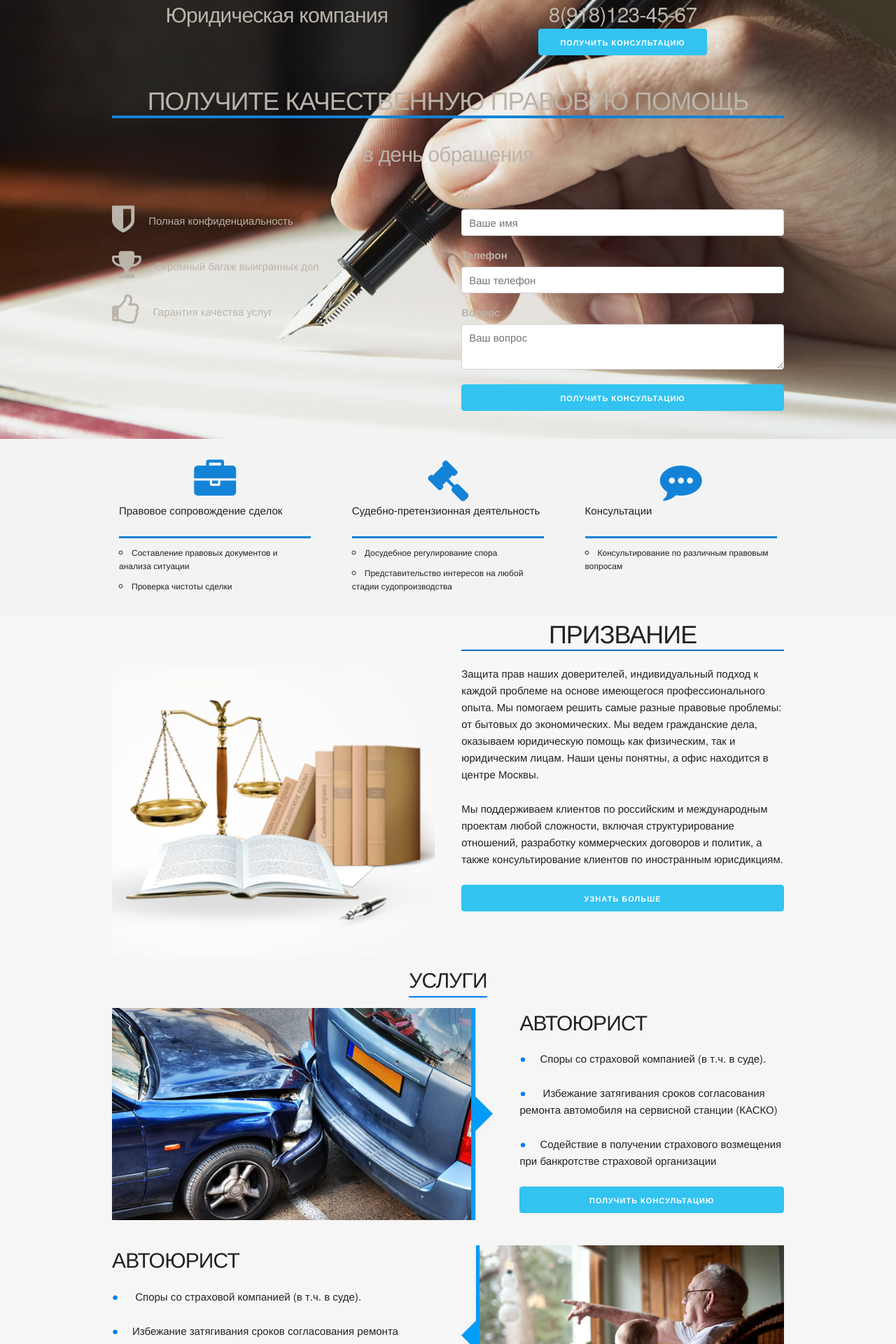
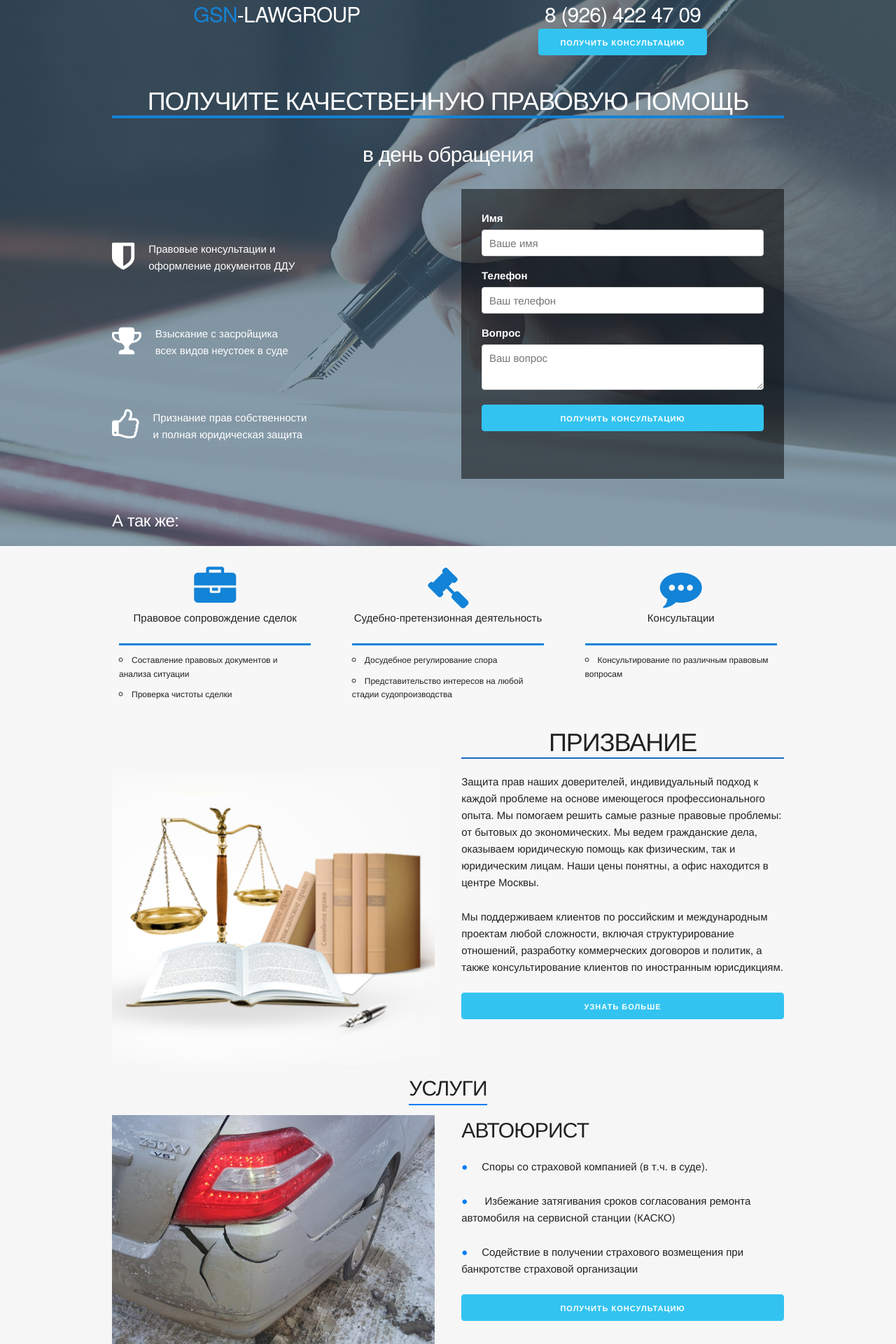
Before and after one commit to YellowAgency/lawers_landing, a Django app: page / in a window 1280 px wide. Shown: the top 1920 px of the page at 70% size. Run offline with Django 3.2, Linux system fonts and the light colour scheme.

Commit message:
подправил первый экран, поправил картинки, запихал карту в контейнер

```diff
--- a/static/css/contacts.css
+++ b/static/css/contacts.css
@@ -1,6 +1,6 @@
 .contacts{
     padding-top: 40px;
-    background: url('../img/contacts_bg.png');
+    background: url('../img/contacts_bg_left.jpg');
     background-size: cover;
     color: white;
 }
@@ -10,6 +10,7 @@
 }
 .contacts__contacts {
     font-size: 18px;
+
 }
 .contacts__contacts__row{
     margin-top: 80px;
@@ -18,3 +19,7 @@
     margin-right: 20px;
     font-size: 30px;
 }
+
+.contacts-left{
+
+}
--- a/static/css/main.css
+++ b/static/css/main.css
@@ -1,6 +1,6 @@
 .header {
     background: url("../img/background1.jpg") center;
-    color: #bab4aa;
+    color: white;
 }
 
 .header_center {
@@ -25,7 +25,8 @@
 }
 
 .fiches {
-    margin: 20px 0;
+    margin: 13% 0;
+
 }
 
 .fiches__text {
@@ -34,7 +35,7 @@
 
 .main__functions {
     padding-top: 20px;
-    background: #f3f3f3;
+    background: #f7f7f7;
 }
 
 .main__functions__left-col {
@@ -127,3 +128,21 @@
     padding-top: 10px;
     border-top: 2px solid #1383d7;
 }
+
+.askform{
+    background-color: rgba(0,0,0,0.5);
+    padding: 3%;
+    margin-bottom: 40px;
+}
+
+.main{
+    background-color: #f3f3f3;
+}
+
+.and-functions{
+    text-align: center;
+}
+
+.fiches__icon{
+    margin-top: 13px;
+}
--- a/static/css/screen3.css
+++ b/static/css/screen3.css
@@ -26,7 +26,8 @@
     color: white;
     background-color: #333333;
     text-align: center;
-    margin: auto;
+    padding-top: 6px;
+    padding-bottom: 6px;
     height: 40px;
 }
 
--- a/templates/base.html
+++ b/templates/base.html
@@ -1,6 +1,6 @@
 {% load static %}
 <!DOCTYPE html>
-<html lang="en">
+<html lang="en" xmlns="http://www.w3.org/1999/html">
 <head>
     <meta charset="UTF-8">
     <meta name="viewport" content="width=device-width, initial-scale=1">
@@ -20,12 +20,12 @@
             <div class="row header_center">
                 <div class="six columns">
                     <h4 class="header__name_padding">
-                        Юридическая компания
+                        <font color="#1383d7">GSN</font>-LAWGROUP
                     </h4>
                 </div>
                 <div class="six columns">
                     <h4 class="header__number_margin">
-                        8(918)123-45-67
+                        8 (926) 422 47 09
                     </h4>
                     <button class="button-primary">
                         Получить консультацию
@@ -47,31 +47,37 @@
             <div class="row">
                 <div class="six columns">
                     <div class="row fiches">
-                        <div class="u-pull-left">
+                        <div class="u-pull-left fiches__icon">
                             <i class="fa fa-shield fa-3x" aria-hidden="true"></i>
                         </div>
                         <div class="u-pull-left fiches__text">
-                            Полная конфиденциальность
+                            Правовые консультации и
+                            <br>
+                            оформление документов ДДУ
                         </div>
                     </div>
                     <div class="row fiches">
-                        <div class="u-pull-left">
+                        <div class="u-pull-left fiches__icon">
                             <i class="fa fa-trophy fa-3x" aria-hidden="true"></i>
                         </div>
                         <div class="u-pull-left fiches__text">
-                            Огромный багаж выигранных дел
+                            Взыскание с засройщика
+                            <br>
+                            всех видов неустоек в суде
                         </div>
                     </div>
                     <div class="row fiches">
-                        <div class="u-pull-left">
+                        <div class="u-pull-left fiches__icon">
                             <i class="fa fa-thumbs-o-up fa-3x" aria-hidden="true"></i>
                         </div>
                         <div class="u-pull-left fiches__text">
-                            Гарантия качества услуг
+                            Признание прав собственности
+                            <br>
+                            и полная юридическая защита
                         </div>
                     </div>
                 </div>
-                <div class="six columns">
+                <div class="six columns askform">
                     <form action="{% url 'index' %}" method="post">
                         {% csrf_token %}
                         <div class="row">
@@ -86,6 +92,13 @@
                         </div>
                     </form>
                 </div>
+                    <div class="row">
+                        <div class="six columns and">
+                            <h5>
+                                А так же:
+                            </h5>
+                        </div>
+                    </div>
             </div>
         </div>
     </header>
@@ -98,7 +111,7 @@
                     <div class="main__functions__font_color_center">
                         <i class="fa fa-briefcase fa-4x" aria-hidden="true"></i>
                     </div>
-                    <p>
+                    <p class="and-functions">
                         Правовое сопровождение сделок
                     </p>
                     <ul class="main__functions__li">
@@ -116,7 +129,7 @@
                         <i class="fa fa-gavel fa-4x" aria-hidden="true"></i>
                     </div>
                     <div>
-                        <p>
+                        <p class="and-functions">
                             Судебно-претензионная деятельность
                         </p>
                         <ul class="main__functions__li">
@@ -134,7 +147,7 @@
                     <div class="main__functions__font_color_center">
                         <i class="fa fa-commenting fa-4x" aria-hidden="true"></i>
                     </div>
-                    <p>
+                    <p class="and-functions">
                         Консультации
                     </p>
                     <ul class="main__functions__li">
@@ -186,10 +199,10 @@
                 </h4>
             </div>
             <div class="row">
-                <div class="seven columns services__img_div">
-                    <img class="services__img_div__img" src="{% static 'img/uslugs_firstphoto.png' %}">
+                <div class="six columns services__img_div">
+                    <img class="services__img_div__img" src="{% static 'img/uslugs_firstphoto.jpg' %}">
                 </div>
-                <div class="five columns">
+                <div class="six columns">
                     <h4>
                         АВТОЮРИСТ
                     </h4>
@@ -214,32 +227,38 @@
                 </div>
             </div>
             <div class="row">
-                <div class="six columns">
+                <div class="six columns nasledstvo_left">
                     <h4>
-                        АВТОЮРИСТ
+                        НАСЛЕДСТВЕННОЕ ПРАВО
                     </h4>
 
                     <p>
-                        <span class="services__describe_list__p_span">●</span> Споры со страховой компанией
-                        (в т.ч. в суде).
+                        <span class="services__describe_list__p_span">●</span> Признание права собственности на
+                        наследство в т.ч. на имущество за рубежом
                     </p>
 
                     <p>
-                        <span class="services__describe_list__p_span">●</span>Избежание затягивания сроков согласования
-                        ремонта автомобиля на сервисной станции (КАСКО)
+                        <span class="services__describe_list__p_span">●</span>Сопровождение процесса признания
+                        законности завещания или процесса о признании завещания недействительным
                     </p>
 
                     <p>
-                        <span class="services__describe_list__p_span">●</span>Содействие в получении страхового
-                        возмещения при банкротстве страховой организации
+                        <span class="services__describe_list__p_span">●</span>Сопровождении дела о лишении наследования
                     </p>
+                    <p>
+                        <span class="services__describe_list__p_span">●</span>Восстановление сроков наследства
+                    </p>
+                    <p>
+                        <span class="services__describe_list__p_span">●</span>Сопровождение процесса наследования
+                    </p>
+
                     <button class="button-primary u-full-width">
                         Получить консультацию
                     </button>
                 </div>
-                <div class="six columns">
+                <div class="six columns nasledstvo_right">
                     <div class="services__img_div">
-                        <img class="services__img_div__img" src="{% static 'img/uslugs_ded.png' %}">
+                        <img class="services__img_div__img" src="{% static 'img/uslugs_ded.jpg'%}">
                     </div>
                 </div>
             </div>
@@ -286,7 +305,7 @@
                         </div>
                     </div>
                 </div>
-                <div class="six columns">
+                <div class="six columns contacts-left">
                     <h4>
                          <span class="contacts__contacts__header_span">
                             ОСТАЛИСЬ ВОПРОСЫ?
@@ -318,7 +337,7 @@
             <div class="container">
                 <div class="success__numbers__header">
                     <h3>
-                        Компания в цифрах
+                        GSN-LAWGROUP В ЦИФРАХ
                     </h3>
 
                     <div class="offset-by-four four columns success__numbers__border"></div>
@@ -431,14 +450,15 @@
             </div>
         </div>
     </div>
-
-    <div class="map">
-        <iframe src="https://www.google.com/maps/embed?pb=!1m18!1m12!1m3!1d4488.936290773584!2d37.680958358172276!3d55.76774077395552!2m3!1f0!2f0!3f0!3m2!1i1024!2i768!4f13.1!3m3!1m2!1s0x46b5357dfa0c386f%3A0xe5759ae5dc745a95!2z0JHQsNGD0LzQsNC90YHQutCw0Y8!5e0!3m2!1sru!2sru!4v1476362154855"
-                width="100%" height="450" frameborder="0" allowfullscreen></iframe>
+    <div class="container">
+        <div class="map">
+            <iframe src="https://www.google.com/maps/embed?pb=!1m18!1m12!1m3!1d2243.6054540613!2d37.66228021581532!3d55.78272398056139!2m3!1f0!2f0!3f0!3m2!1i1024!2i768!4f13.1!3m3!1m2!1s0x46b5358691250ee1%3A0x5410576d3047f98a!2z0JLQtdGA0YXQvdGP0Y8g0JrRgNCw0YHQvdC-0YHQtdC70YzRgdC60LDRjyDRg9C7LiwgMTfQkCwg0JzQvtGB0LrQstCwLCAxMDcxNDA!5e0!3m2!1sru!2sru!4v1476714417010" width="100%" height="450" frameborder="0" style="border:0" allowfullscreen>
+            </iframe>
+        </div>
     </div>
 </main>
 <footer class="footer">
-    © ВСЕ ПРАВА ЗАЩИЩЕНЫ 2016 ГОД - Название организации
+    © ВСЕ ПРАВА ЗАЩИЩЕНЫ 2016 ГОД - GSN-LAWGROUP
     <br>
     Политика конфиденциальности
 </footer>
```
Also changed, not shown: lawyer_project/settings.py (+10 -1 lines), static/img/background1.jpg, static/img/contacts_bg_left.jpg (added), static/img/contacts_bg_right.jpg (added), static/img/uslugs_ded.jpg (added), static/img/uslugs_firstphoto.jpg (added).
